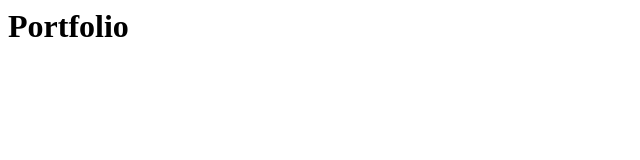
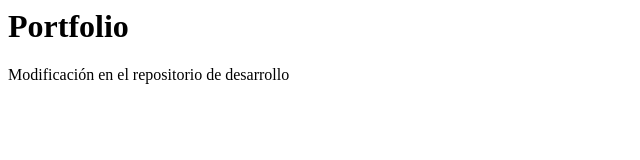
Before and after one commit to Daira360/Portfolio-FrontEnd, a plain HTML site: page index.html in a window 1280 px wide. Shown: the whole page, without its empty margins (0-640 px from the left). Drawn offline with Linux system fonts and the light colour scheme.

Commit message:
Update index.html

```diff
--- a/index.html
+++ b/index.html
@@ -1 +1,2 @@
 <h1>Portfolio</h1>
+<p>Modificación en el repositorio de desarrollo</p>
```
